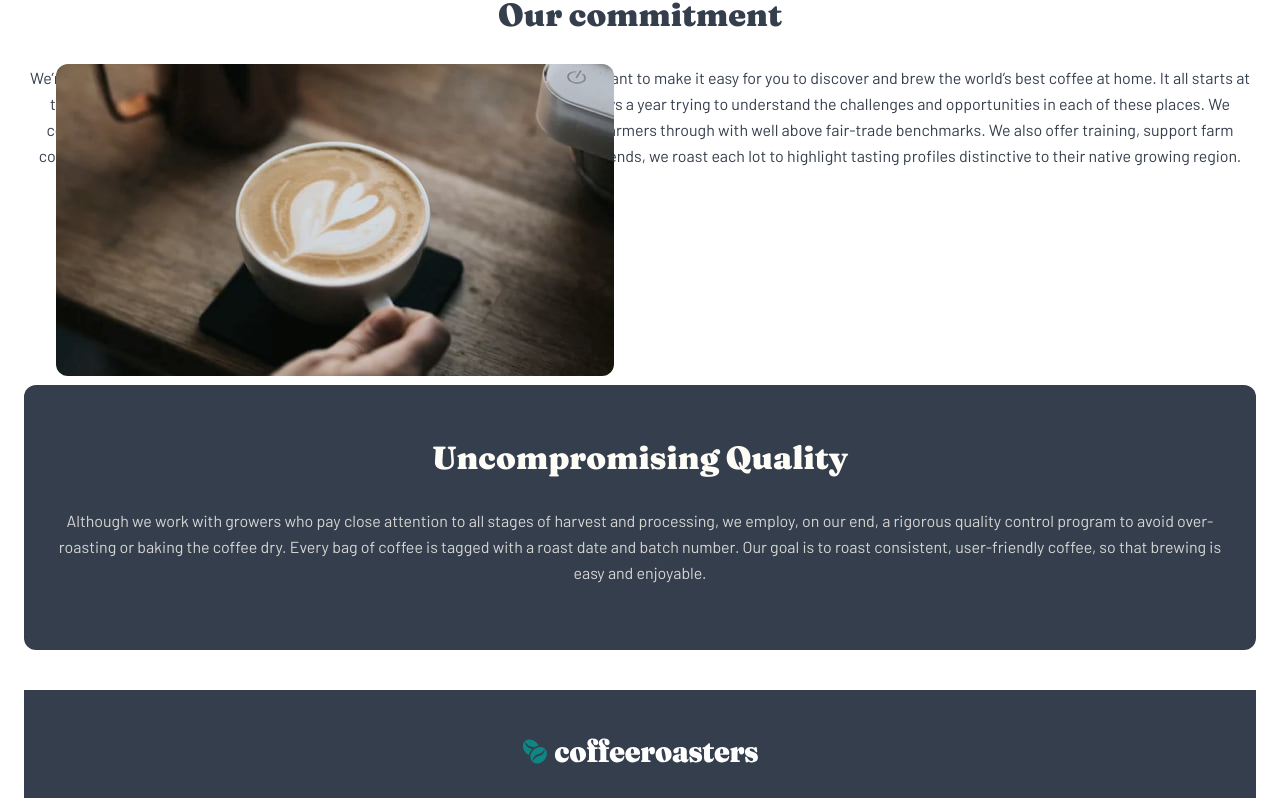
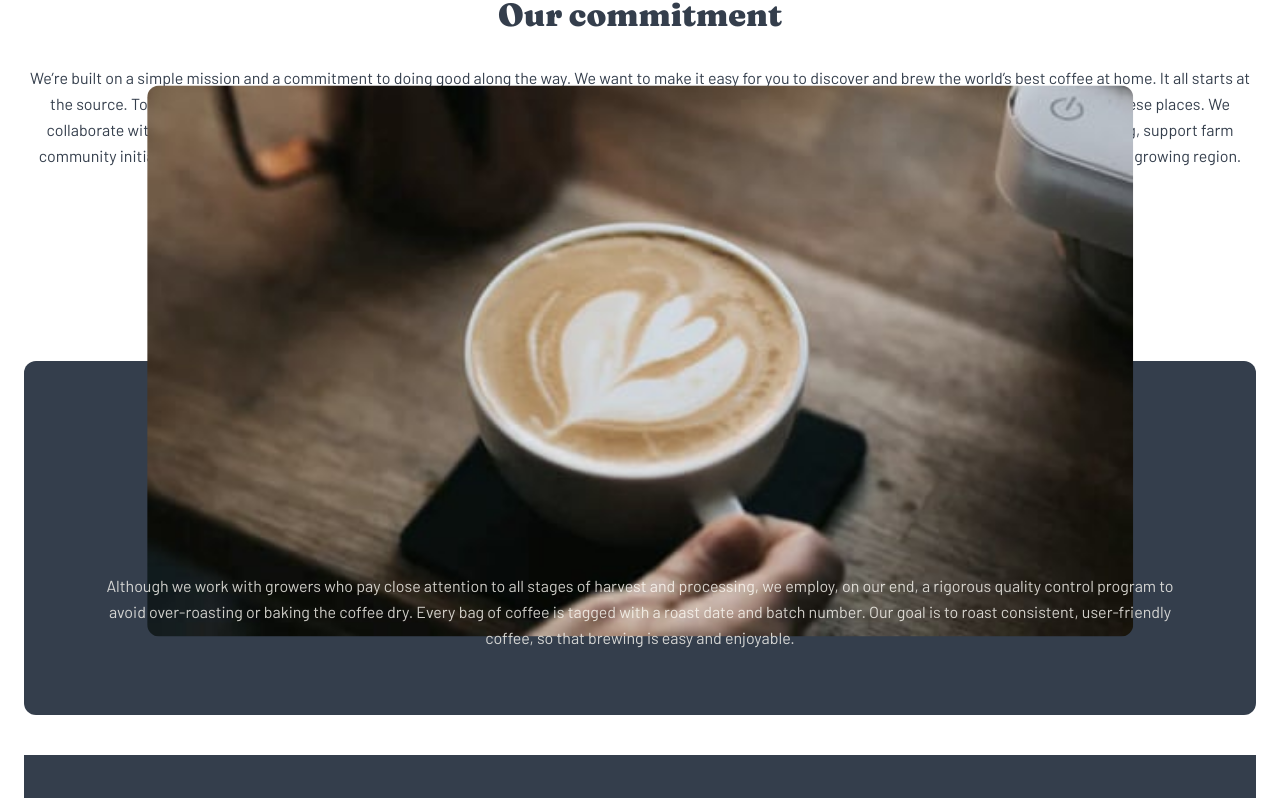
Before and after one commit to SuhasPatnaik/coffeeroasters-subscription-site, a React (Vite) app: page /about in a window 1280 px wide. Shown: the part 1518-2316 px from the top of the page. Built offline with nearby package versions, Linux system fonts and the light colour scheme.

Commit message:
Better technique to vertically offset quality image

```diff
--- a/src/components/about/Quality.tsx
+++ b/src/components/about/Quality.tsx
@@ -1,12 +1,14 @@
 export default function Quality() {
   return (
-    <div className="bg-neutral-900 px-8 text-center mt-30 rounded-xl">
+    <div className="bg-neutral-900 text-center mt-24 rounded-xl px-16 relative">
       <img
         src="/images/about/mobile/image-quality.jpg"
         alt="A white cup of coffee with aesthetic latte art"
-        className="mt-[-27.5%] mb-[4rem] rounded-xl"
+        className="absolute rounded-xl w-[80%] left-1/2 -translate-x-1/2 -translate-y-1/2"
       />
-      <h1 className="font-heading text-h3 mb-8">Uncompromising Quality</h1>
+      <h1 className="font-heading text-h3 mb-8 mt-36">
+        Uncompromising Quality
+      </h1>
       <p className="opacity-80 mb-16">
         Although we work with growers who pay close attention to all stages of
         harvest and processing, we employ, on our end, a rigorous quality
```
